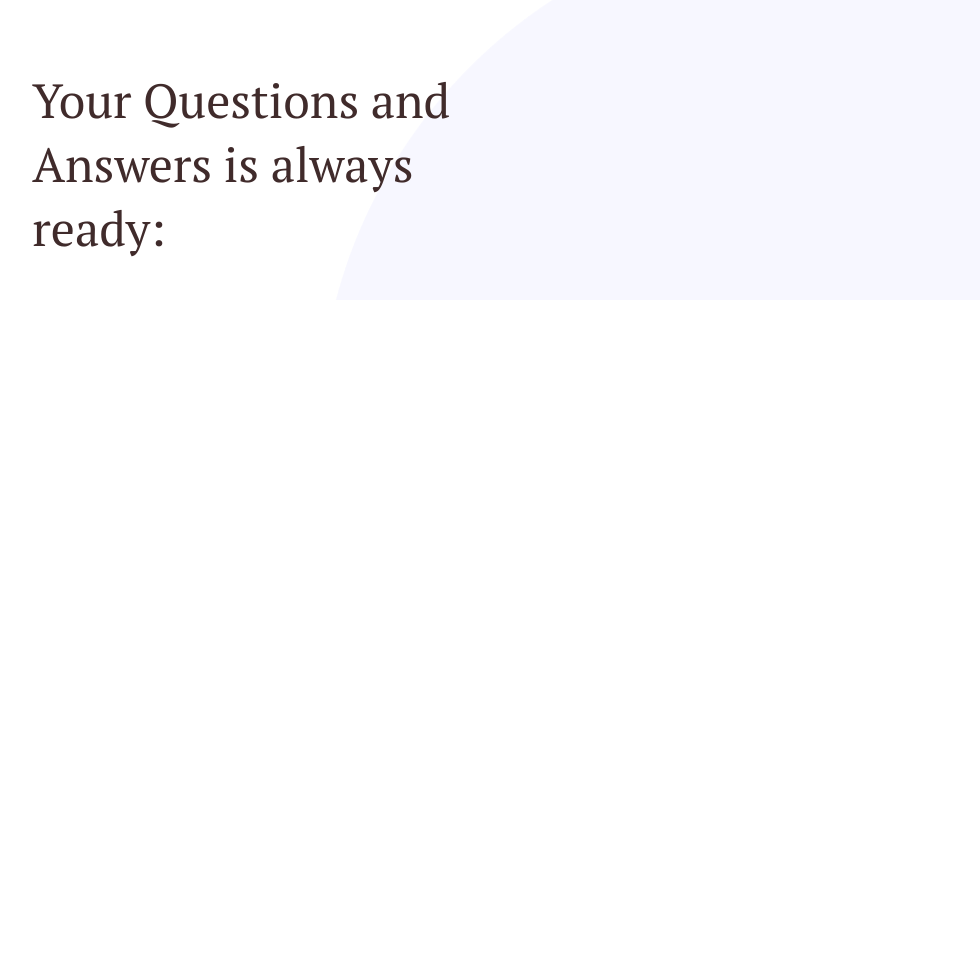
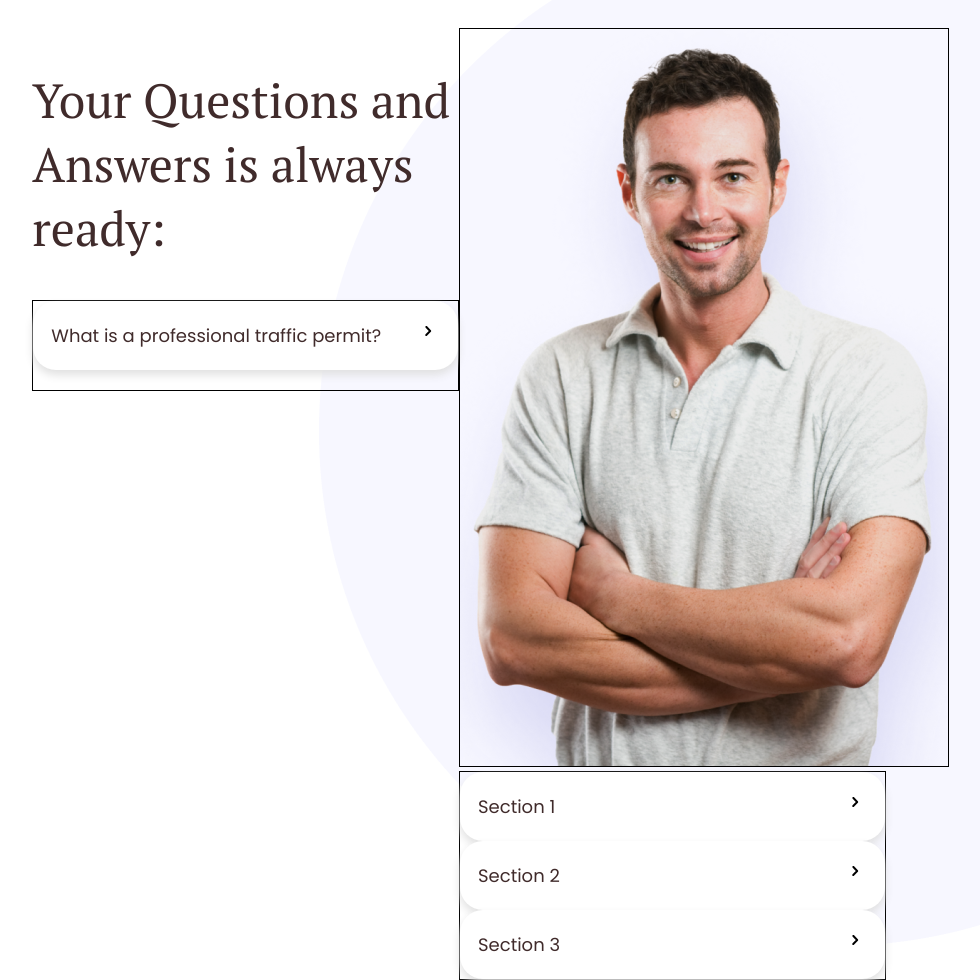
Before and after one commit to AngyDev/consultant-landing-page, a website built with webpack: page index.html in a window 1280 px wide. Shown: the part 2959-3939 px from the top of the page, without its empty margins (181-1161 px from the left). Before the commit the page ends 3259 px from the top, so only its background shows below. Built offline with nearby package versions, Linux system fonts and the light colour scheme; no server answers.

Commit message:
[add] faq section

```diff
--- a/index.html
+++ b/index.html
@@ -63,25 +63,29 @@
                     <div class="box flex flex-col align-center">
                         <img class="box__img" src="./images/web-design.svg" alt="Web design">
                         <span class="font__title box__title">Web design</span>
-                        <span class="font__caption box__caption">Here you can find all web design and all of yours designing meterials</span>
+                        <span class="font__caption box__caption">Here you can find all web design and all of yours
+                            designing meterials</span>
                         <hr class="spacing spacing--sm">
                     </div>
                     <div class="box flex flex-col align-center">
                         <img class="box__img" src="./images/doctor.svg" alt="Web design">
                         <span class="font__title box__title">Health and study</span>
-                        <span class="font__caption box__caption">Here you can find all your primary health your good health and education</span>
+                        <span class="font__caption box__caption">Here you can find all your primary health your good
+                            health and education</span>
                         <hr class="spacing spacing--sm">
                     </div>
                     <div class="box flex flex-col align-center">
                         <img class="box__img" src="./images/packaging.svg" alt="Web design">
                         <span class="font__title box__title">Packaging</span>
-                        <span class="font__caption box__caption">Consistency in packaging matter a lot. Give your attention match design elements</span>
+                        <span class="font__caption box__caption">Consistency in packaging matter a lot. Give your
+                            attention match design elements</span>
                         <hr class="spacing spacing--sm">
                     </div>
                     <div class="box flex flex-col align-center">
                         <img class="box__img" src="./images/blog.svg" alt="Web design">
                         <span class="font__title box__title">Content writing</span>
-                        <span class="font__caption box__caption"> It can be understood that your fonts, sizes, headings, sub-headings, and button</span>
+                        <span class="font__caption box__caption"> It can be understood that your fonts, sizes, headings,
+                            sub-headings, and button</span>
                         <hr class="spacing spacing--sm">
                     </div>
                 </div>
@@ -110,11 +114,37 @@
 
         <section class="mobile-container faq faq__ellipse">
             <hr class="spacing spacing--sm spacing--lg">
-            <div class="faq-container flex flex-col col-4 offset-1 offset-right-1">
+            <div class="faq__container flex flex-row flex-wrap col-4 offset-1 offset-right-1">
                 <div class="col-3">
                     <h1 class="font__title-pt-serif-lg">Your Questions and Answers is always ready:</h1>
+                    <div id="accordion-left" class="accordion" style="border: 1px solid black">
+                        <div class="accordion__item">
+                            <button class="accordion__btn">What is a professional traffic permit?</button>
+                            <div class="accordion__panel">
+                                <p>Traffic permits are a requirement for conducting professional traffic</p>
+                            </div>
+                        </div>
+                    </div>
                 </div>
-                <div class="col-3"></div>
+                <div class="col-3">
+                    <img src="./images/faq-section-man.png" alt="Man" style="border: 1px solid black">
+                    <div id="accordion-right" class="accordion" style="border: 1px solid black">
+                        <button class="accordion__btn">Section 1</button>
+                        <div class="accordion__panel">
+                            <p>Lorem ipsum...</p>
+                        </div>
+
+                        <button class="accordion__btn">Section 2</button>
+                        <div class="accordion__panel">
+                            <p>Lorem ipsum...</p>
+                        </div>
+
+                        <button class="accordion__btn">Section 3</button>
+                        <div class="accordion__panel">
+                            <p>Lorem ipsum...</p>
+                        </div>
+                    </div>
+                </div>
             </div>
         </section>
     </main>
```
